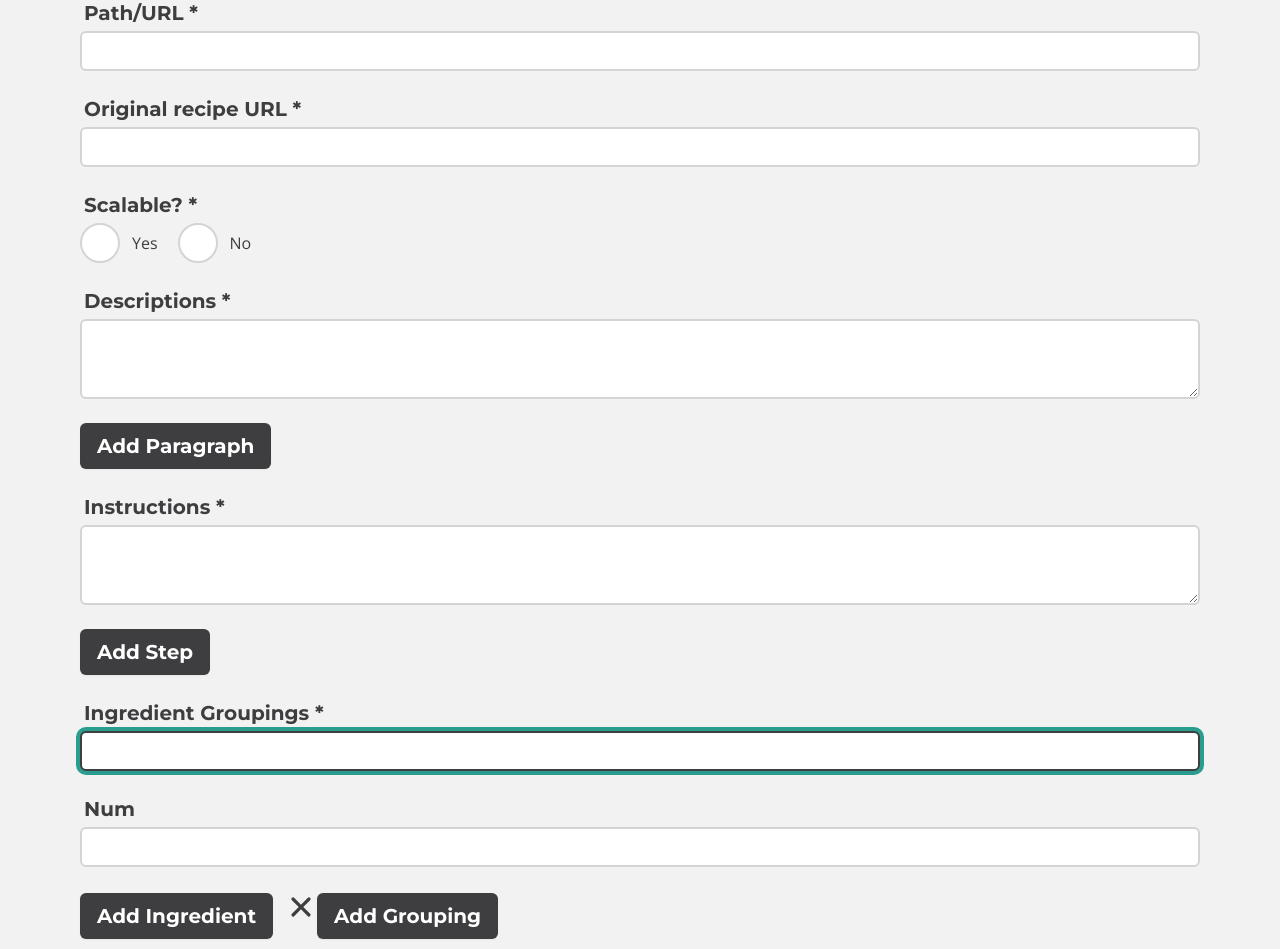
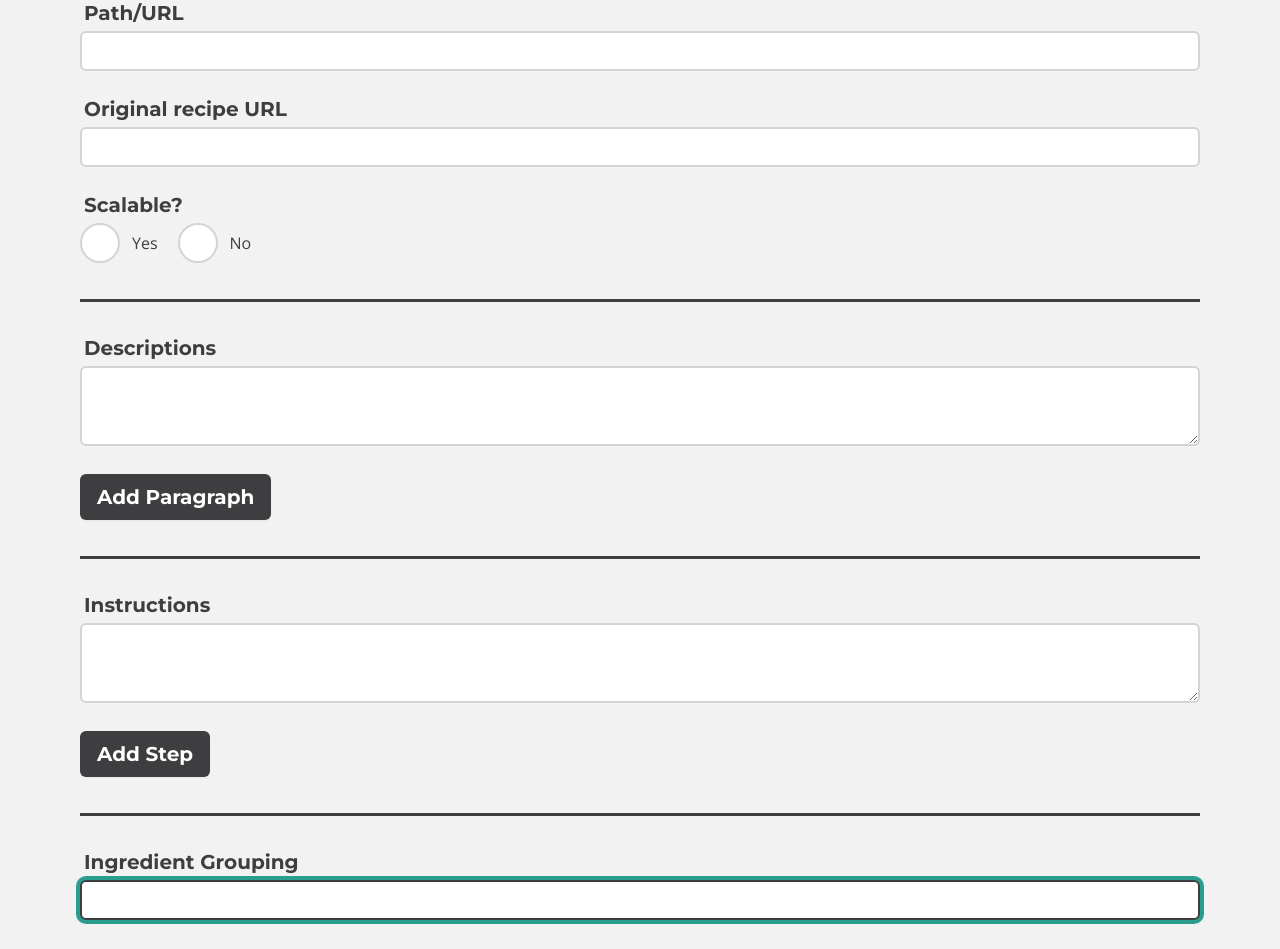
Before and after one commit to adierker/andydierkerdotcom-experimental, a Next.js app: page /admin in a window 1280 px wide. Shown: the part 260-1209 px from the top of the page. Built offline with nearby package versions, Linux system fonts and the light colour scheme.

Commit message:
WIP add horizontal rules, adjust spacing, make things look a little better, still a wreck

```diff
--- a/src/components/FieldArray/FieldArray.tsx
+++ b/src/components/FieldArray/FieldArray.tsx
@@ -39,32 +39,38 @@ export const FieldArray = (
     return (
       <>
         {fields.map((field, index) => (
-            <Fragment key={field.id}>
+          <div
+            key={field.id}
+            className="flex flex-row flex-nowrap items-start"
+          >
+            <div className="w-full">
               <Component
                 id={`${fieldName}-${index}`}
+                className={index !== 0 && 'mt-2'}
                 label={index === 0 && label}
                 labelClassName={passThruLabelClassName || ''}
                 error={fieldErrors?.[index]?.[fieldKey]}
-                iconWrapperClassName={index !== 0 && 'mt-2'}
-                icon={
+                // iconWrapperClassName={index !== 0 && 'mt-2'}
+                {...register(`${fieldName}.${index}.${fieldKey}` as const)}
+              />
+            </div>
+            {
               index !== 0 && (
                 <button
                   type="button"
-                      className="ml-3 text-center drkr-focus text-drkr-hover cursor-pointer"
+                  className="ml-2 mt-2 text-center drkr-focus text-drkr-hover cursor-pointer"
                   onClick={() => removeFunction(index)}
                 >
-                      <PlainX className="sq-8" />
+                  <PlainX/>
                 </button>
               )
             }
-                {...register(`${fieldName}.${index}.${fieldKey}` as const)}
-              />
-            </Fragment>
+          </div>
         ))}
         <Button
           text={buttonLabel}
           onClick={() => appendFunction({})}
-            className="focus-visible:bg-drkr-black"
+          className="focus-visible:bg-drkr-black mt-1"
         />
       </>
     )
--- a/src/components/Input/Input.tsx
+++ b/src/components/Input/Input.tsx
@@ -1,4 +1,4 @@
-import { forwardRef, ReactElement } from 'react'
+import { forwardRef } from 'react'
 
 import { FieldError } from 'react-hook-form'
 
@@ -8,9 +8,7 @@ interface InputProps {
   error?: FieldError
   className?: string
   labelClassName?: string
-  iconWrapperClassName?: string
   errorClassName?: string
-  icon?: ReactElement
 }
 
 export const Input = forwardRef<HTMLInputElement, InputProps>(
@@ -19,10 +17,8 @@ export const Input = forwardRef<HTMLInputElement, InputProps>(
       label,
       error,
       id,
-      icon,
       className,
       labelClassName,
-      iconWrapperClassName,
       errorClassName,
       ...rest // used to pass the "name", "onChange", "onBlur", "ref" from react-hook-form "register" as well as any other native HTML props I forgot about
     }: InputProps,
@@ -35,9 +31,6 @@ export const Input = forwardRef<HTMLInputElement, InputProps>(
             {label}
           </label>
         )}
-        <div
-          className={`flex flex-row flex-nowrap items-start ${iconWrapperClassName}`}
-        >
         <input
           id={id}
           ref={ref}
@@ -48,8 +41,6 @@ export const Input = forwardRef<HTMLInputElement, InputProps>(
           } ${className}`}
           {...rest}
         />
-          {icon && icon}
-        </div>
         <div className={`drkr-error ${errorClassName}`}>
           {error && error.message}
         </div>
--- a/src/components/Textarea/Textarea.tsx
+++ b/src/components/Textarea/Textarea.tsx
@@ -1,4 +1,4 @@
-import { forwardRef, ReactElement } from 'react'
+import { forwardRef } from 'react'
 
 import { FieldError } from 'react-hook-form'
 
@@ -8,9 +8,7 @@ interface TextareaProps {
   error?: FieldError
   className?: string
   labelClassName?: string
-  iconWrapperClassName?: string
   errorClassName?: string
-  icon?: ReactElement
 }
 
 export const Textarea = forwardRef<HTMLTextAreaElement, TextareaProps>(
@@ -19,10 +17,8 @@ export const Textarea = forwardRef<HTMLTextAreaElement, TextareaProps>(
       label,
       error,
       id,
-      icon,
       className,
       labelClassName,
-      iconWrapperClassName,
       errorClassName,
       ...rest // used to pass the "name", "onChange", "onBlur", "ref" from react-hook-form "register" as well as any other native HTML props I forgot about
     }: TextareaProps,
@@ -35,21 +31,16 @@ export const Textarea = forwardRef<HTMLTextAreaElement, TextareaProps>(
             {label}
           </label>
         )}
-        <div
-          className={`flex flex-row flex-nowrap items-start ${iconWrapperClassName}`}
-        >
         <textarea
           id={id}
           ref={ref}
           autoComplete="off"
           spellCheck="false"
-            className={`drkr-input-focus border-2 h-20 py-2 px-2 body-font w-full ${
+          className={`drkr-input-focus border-2 h-20 py-2 px-2 body-font w-full block ${
             error ? 'border-drkr-green' : 'border-drkr-mid-gray'
           } ${className}`}
           {...rest}
         />
-          {icon && icon}
-        </div>
         <div className={`drkr-error ${errorClassName}`}>
           {error && error.message}
         </div>
--- a/src/pages/admin.tsx
+++ b/src/pages/admin.tsx
@@ -119,28 +119,28 @@ export const Admin = (): ReactElement => {
         <form className="w-full" onSubmit={handleSubmit(onSubmit)}>
           <Input
             id="name"
-            label="Recipe name *"
+            label="Recipe name"
             error={errors.name}
             {...register('name')}
           />
 
           <Input
             id="path"
-            label="Path/URL *"
+            label="Path/URL"
             error={errors.path}
             {...register('path')}
           />
 
           <Input
             id="url"
-            label="Original recipe URL *"
+            label="Original recipe URL"
             error={errors.url}
             {...register('url')}
           />
 
           <Radio
             id="scalable"
-            label="Scalable? *"
+            label="Scalable?"
             options={[
               { label: 'Yes', value: 'true' },
               { label: 'No', value: 'false' },
@@ -149,10 +149,12 @@ export const Admin = (): ReactElement => {
             {...register('scalable', { required: true })}
           />
 
+          <hr className="border-t-3 border-drkr-black mt-3 mb-8"/>
+
           <FieldArray
             fields={descriptionFields}
             fieldErrors={errors.descriptions}
-            label="Descriptions *"
+            label="Descriptions"
             fieldName="descriptions"
             fieldKey="paragraph"
             appendFunction={appendParagraph}
@@ -162,11 +164,12 @@ export const Admin = (): ReactElement => {
             inputOrTextarea="textarea"
           />
 
+          <hr className="border-t-3 border-drkr-black mt-9 mb-8"/>
+
           <FieldArray
             fields={instructionFields}
             fieldErrors={errors.instructions}
-            label="Instructions *"
-            passThruLabelClassName="mt-6"
+            label="Instructions"
             fieldName="instructions"
             fieldKey="step"
             appendFunction={appendStep}
@@ -176,35 +179,42 @@ export const Admin = (): ReactElement => {
             inputOrTextarea="textarea"
           />
 
+          <hr className="border-t-3 border-drkr-black mt-9 mb-8"/>
 
 
 
           {ingredientGroupingsFields.map((field, index) => (
             <Fragment key={field.id}>
+              <div
+                className="flex flex-row flex-nowrap items-start"
+              >
+                <div className="w-full">
                   <Input
                     id={`ingredientGroupings-${index}`}
-                label={index === 0 && 'Ingredient Groupings *'}
+                    label={index === 0 && 'Ingredient Grouping'}
                     // error={errors.ingredientGroupings?.[index]?.paragraph}
-                labelClassName="mt-6"
-                iconWrapperClassName={index !== 0 && 'mt-2'}
-                icon={
+                    {...register(`ingredientGroupings.${index}.groupingName` as const)}
+                  />
+                </div>
+                {
                   index !== 0 && (
                     <button
                       type="button"
-                      className="ml-3 text-center drkr-focus text-drkr-hover cursor-pointer"
+                      className="ml-2 mt-2 text-center drkr-focus text-drkr-hover cursor-pointer"
                       onClick={() => removeGrouping(index)}
                     >
-                      <PlainX className="sq-8" />
+                      <PlainX/>
                     </button>
                   )
                 }
-                {...register(`ingredientGroupings.${index}.groupingName` as const)}
-              />
+              </div>
+              <div>
                 <IngredientFieldArray
                   nestIndex={index}
                   control={control}
                   register={register}
                 />
+              </div>
             </Fragment>
           ))}
           <Button
@@ -212,6 +222,9 @@ export const Admin = (): ReactElement => {
             onClick={() => appendGrouping({})}
             className="focus-visible:bg-drkr-black"
           />
+
+          <hr className="border-t-3 border-drkr-black mt-9 mb-8"/>
+
 
 
 
```
Lines whose indentation alone changed are shown as unchanged.
